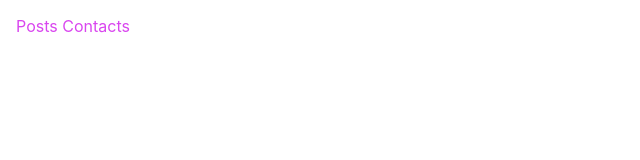
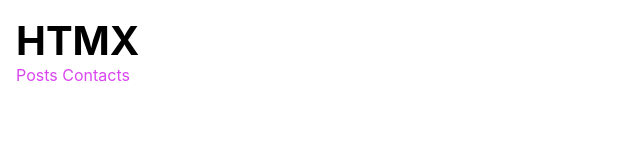
Before and after one commit to emanuelefavero/htmx, a website: page public/index.html in a window 1280 px wide. Shown: the whole page, without its empty margins (0-640 px from the left). Drawn offline with Linux system fonts and the light colour scheme.

Commit message:
add README

```diff
--- a/public/index.html
+++ b/public/index.html
@@ -21,6 +21,7 @@
   <body>
     <!-- HTMX  allows you to access modern browser features directly from HTML, rather than using javascript -->
     <!-- @see https://htmx.org/docs/#introduction -->
+    <h1>HTMX</h1>
 
     <a href="/posts">Posts</a>
     <a href="/contacts">Contacts</a>
```
Also changed, not shown: README.md (added).
